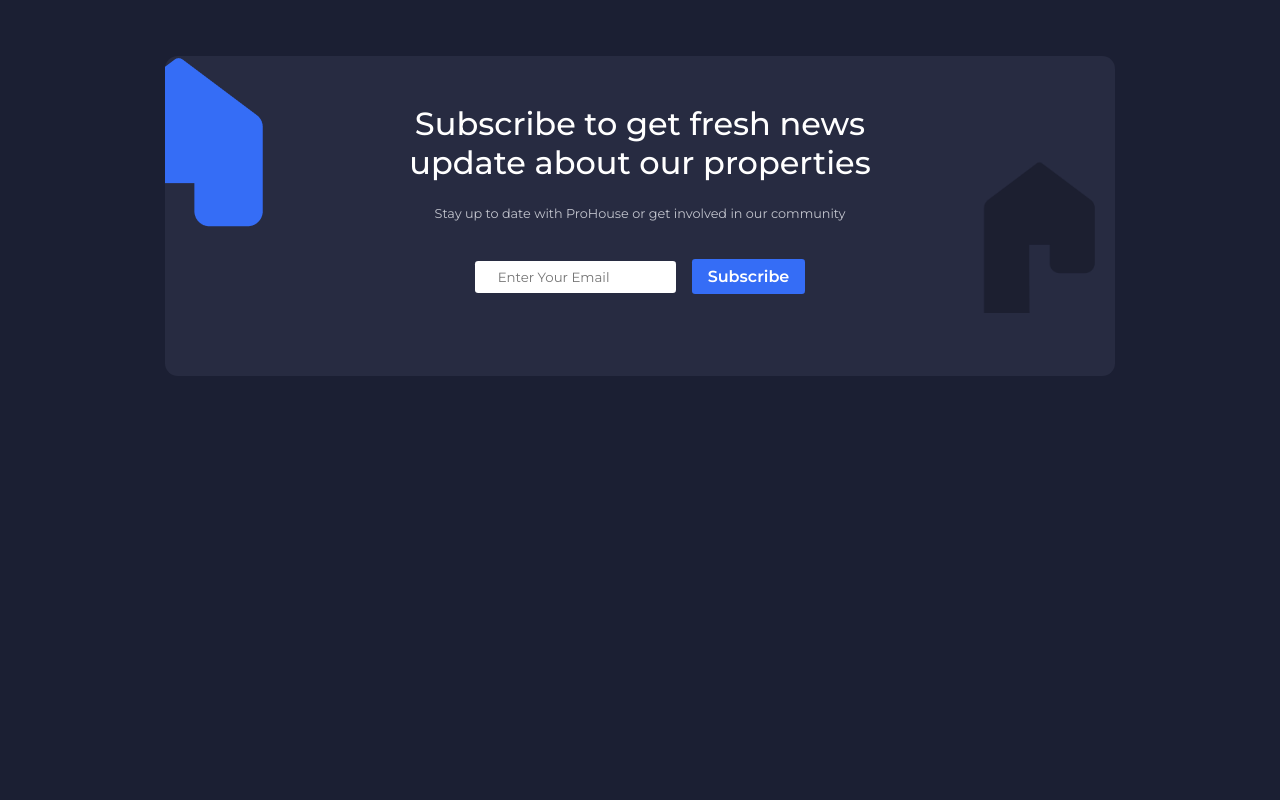
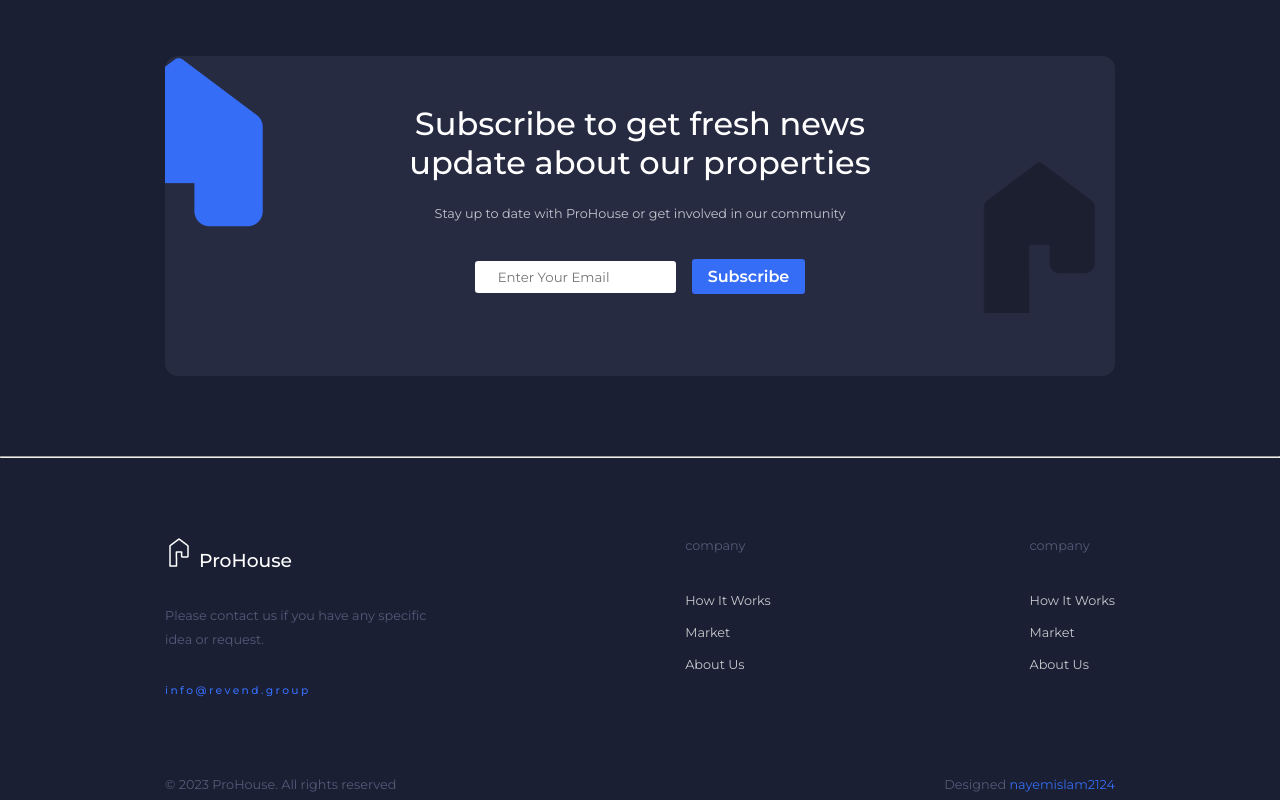
Before and after one commit to nayemislam2124/pro-house-estate, a plain HTML site: page index.html in a window 1280 px wide. Shown: the part 2814-3614 px from the top of the page. Before the commit the page ends 3270 px from the top, so only its background shows below. Drawn offline with Linux system fonts and the light colour scheme.

Commit message:
footer designed and almost are all design added

```diff
--- a/index.html
+++ b/index.html
@@ -296,7 +296,43 @@
                         <span class="right-image"><img src="images/icon-19.png" alt=""></span></div>
                 </div>
             </section>
-        </main>
+        </main> <hr class="last-hr one">
     <!-- main section end -->
+    <!-- footer section start  -->
+    <footer>
+        <div class="footer-text-container">
+            <div class="footer-text-1">
+                <h3> <img src="images/logo.png" alt=""> ProHouse</h3>
+                <p>Please contact us if you have any specific <br>
+                    idea or request.</p>
+                    <h6>info@revend.group</h6>
+            </div>
+            <div class="footer-text-2">
+                <h6>company</h6>
+                <ul>
+                    <li>How It Works</li>
+                    <li>Market</li>
+                    <li>About Us</li>
+                </ul>
+            </div>
+            <div class="footer-text-3">
+                <h6>company</h6>
+                <ul>
+                    <li>How It Works</li>
+                    <li>Market</li>
+                    <li>About Us</li>
+                </ul>
+            </div>
+        </div>
+        <div class="copyright">
+            <div class="copyright-one">
+                <p>© 2023 ProHouse. All rights reserved</p>
+            </div>
+            <div class="copyright-two">
+                <p>Designed <a  href="https://www.facebook.com/profile.php?id=100086966324827" style="color:#356DF6;">nayemislam2124</a></p>
+            </div>
+        </div>
+    </footer>
+    <!-- footer section end -->
 </body>
 </html>
--- a/style.css
+++ b/style.css
@@ -575,6 +575,59 @@ body{
     width:10rem;
 }
 /* section 5 end  */
+/* hr  */
+.last-hr{
+    color:rgba(49, 49, 49, 0.763);
+}
+/* hr  */
+/* footer section start  */
+.footer-text-container{
+    max-width:950px;
+    display:flex;
+    margin:5rem auto;
+    justify-content:space-between;
+}
+.footer-text-1,.footer-text-2,.footer-text-3{
+    display:flex;
+    flex-direction:column;
+    gap:2rem;
+}
+.footer-text-1 h3{
+    font-weight:500;
+}
+.footer-text-1 p{
+    color:#545B79;
+    font-size:.8rem;
+    line-height:1.5rem;
+}
+.footer-text-1 h6{
+    color:#356DF6;
+    font-weight:500;
+    letter-spacing:.15rem;
+    cursor:pointer;
+}
+.footer-text-2 h6,.footer-text-3 h6{
+    color:#545B79;
+    font-weight:400;
+    font-size:.8rem;
+}
+.footer-text-2 ul li,.footer-text-3 ul li{
+    font-size:.8rem;
+    line-height:2rem;
+    color:rgba(255, 255, 255, 0.756);
+    cursor:pointer;
+}
+.copyright{
+    max-width:950px;
+    margin:2rem auto .5rem auto;
+    display:flex;
+    justify-content:space-between;
+}
+.copyright-one p,.copyright-two p{
+    color:#545B79;
+    font-size:.8rem;
+}
+/* footer section end */
 /* responsive design mobile approaches start  */
 @media screen and (max-width: 992px){
     .menu-list{
@@ -692,5 +745,19 @@ body{
         width:90%;
         margin:2rem auto;
     }
+    .footer-text-container{
+        flex-direction:column;
+        margin:10rem auto 5rem auto;;
+        text-align:center;
+    }
+    .last-hr{
+        position:relative;
+        top:5rem;
+    }
+    .copyright{
+        flex-direction:column;
+        text-align:center;
+        line-height:1.5rem;
+    }
 }
 /* responsive design mobile approaches end */
```
